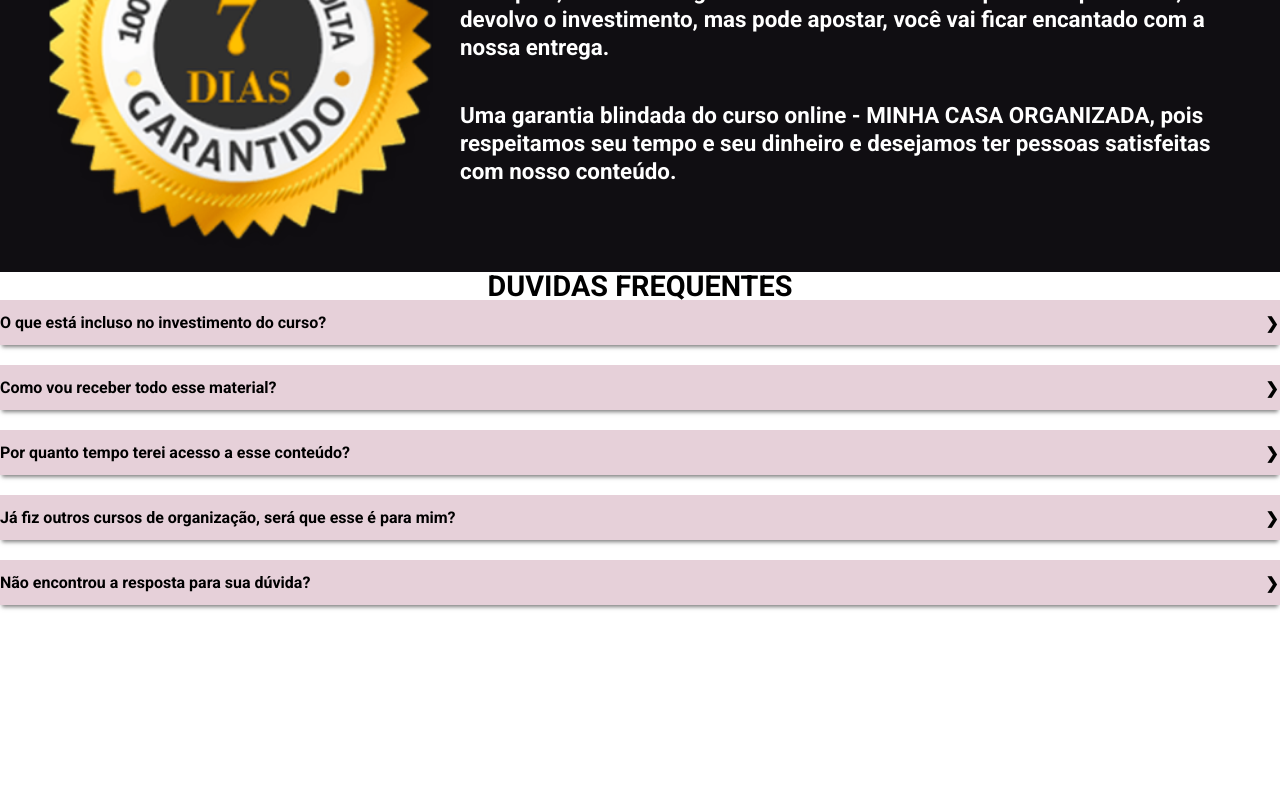
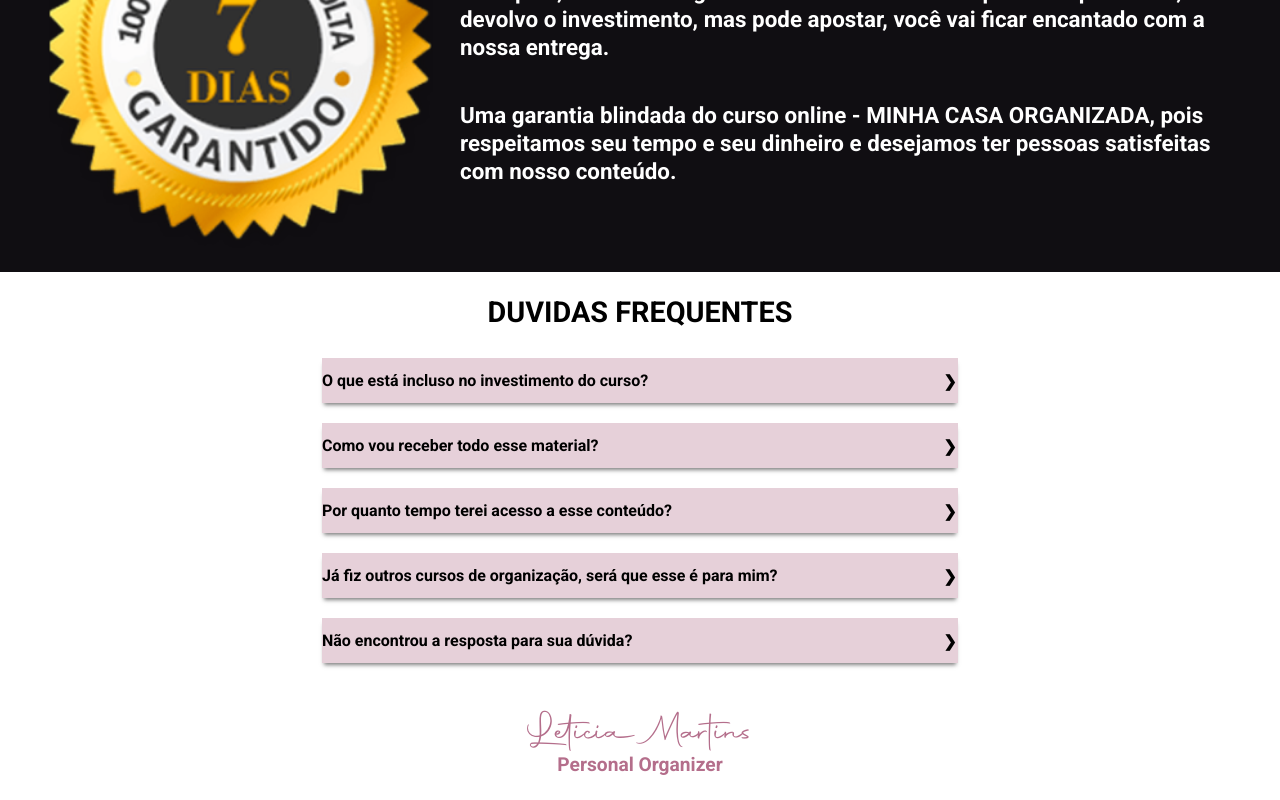
Before and after one commit to JuniorAlvesbr/leticiamartins.com.br-curso, a Next.js app: page / in a window 1280 px wide. Shown: the part 5445-6245 px from the top of the page. Before the commit the page ends 6070 px from the top, so only its background shows below. Built offline with nearby package versions, Linux system fonts and the light colour scheme.

Commit message:
finish section

```diff
--- a/components/Questions/index.js
+++ b/components/Questions/index.js
@@ -1,5 +1,5 @@
 import { Container, Content, Input, Label, Tab, TabContent } from "./styles";
-import { SubTitle, Text } from '../../object'
+import { SubTitle, Text, Name } from '../../object'
 
 const ListQuestion = [
     {
@@ -39,6 +39,8 @@
                 ))}
             </Content>
 
+            <Name>Leticia Martins</Name>
+            <Text>Personal Organizer</Text>
         </Container>
     )
 }
--- a/components/Questions/styles.js
+++ b/components/Questions/styles.js
@@ -1,11 +1,21 @@
 import styled from 'styled-components'
+import { Name, Text } from '../../object'
 
 export const Container = styled.section`
     display: flex;
     flex-direction: column;
     justify-content: center;
     align-items: center;
+    padding: 26px 0;
 
+    ${Name} {
+        font-size: 2.5rem;
+    }
+
+    ${Text} {
+        color: ${({ theme }) => theme.colors.third};
+        font-size: 1.2rem;
+    }
 `
 
 export const Tab = styled.div`
@@ -55,6 +65,9 @@
 `
 
 export const Content = styled.div`
+    padding: 2rem;
+    max-width: 700px;
+
     ${Input}:checked {
         + ${Label} {
             background-color: ${({ theme }) => theme.colors.third};
--- /dev/null
+++ b/object/Name/index.js
@@ -0,0 +1,7 @@
+import styled from 'styled-components'
+
+export const Name = styled.p`
+    font-family: 'Autography';
+    font-weight: 400;
+    color: ${({ theme }) => theme.colors.third};
+`
--- a/object/index.js
+++ b/object/index.js
@@ -3,5 +3,6 @@
 import { SubTitle, SubTitleH3 } from './SubTitle'
 import Text from './Text'
 import { ImageWrapper, Image } from './Image'
+import { Name } from './Name'
 
-export { Button, ImageWrapper, Image, Line, BlackLine, SubTitle, SubTitleH3, Text }
+export { Button, ImageWrapper, Image, Line, BlackLine, SubTitle, SubTitleH3, Text, Name }
--- a/styles/GlobalStyles.js
+++ b/styles/GlobalStyles.js
@@ -1,6 +1,11 @@
 import { createGlobalStyle } from "styled-components";
 
 const GlobalStyles = createGlobalStyle`
+    @font-face {
+        font-family: "Autography";
+        src: url("/fonts/Autography.otf");
+    }
+
     html, body {
         font-family: 'Roboto', sans-serif;
         font-size: 16px;
```
Also changed, not shown: public/fonts/Autography.otf (added).
